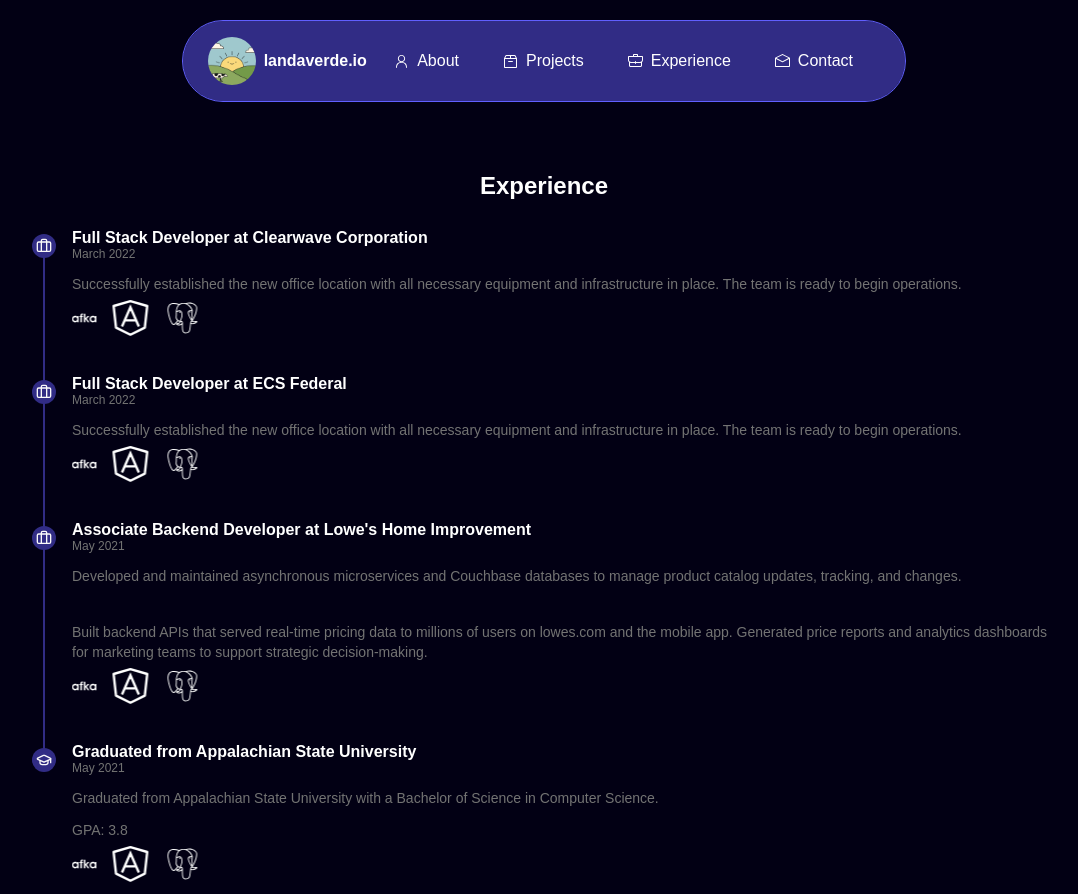
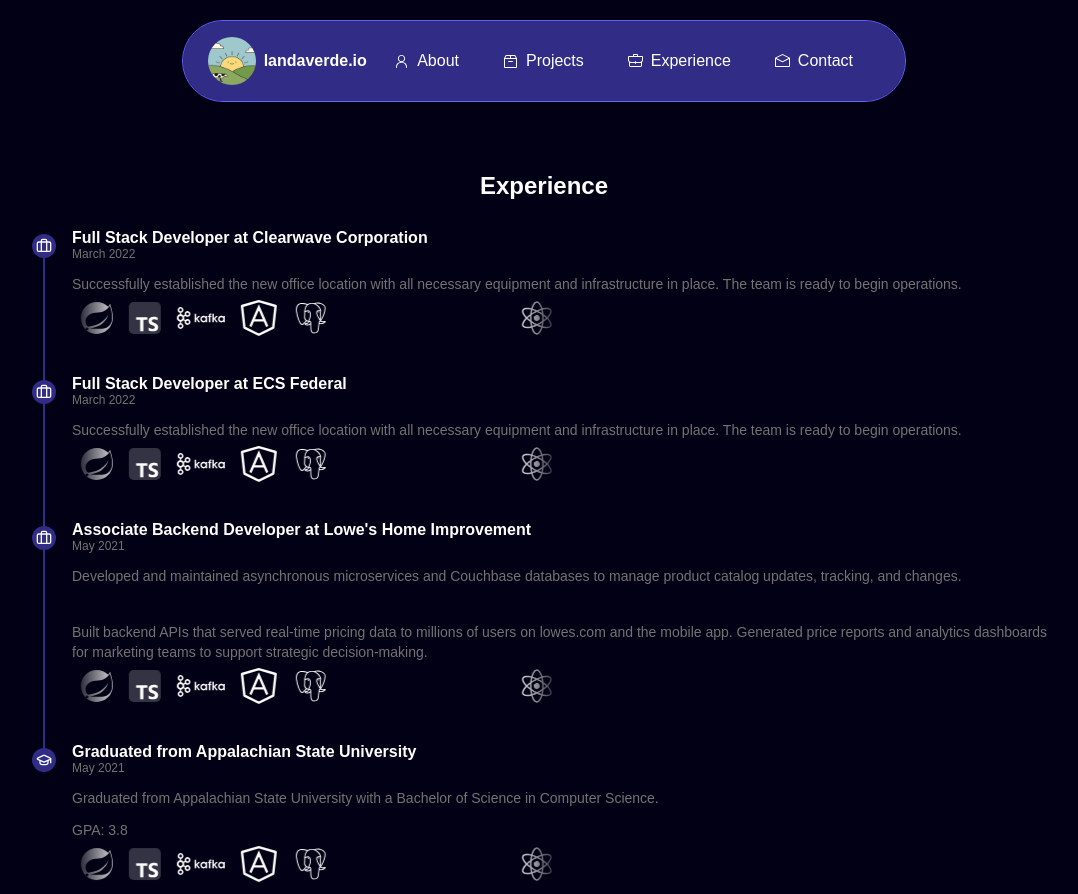
Before and after one commit to landaverdend/portfolio-site, a Next.js app: page /experience in a window 1280 px wide. Shown: the whole page, without its empty margins (96-1174 px from the left). Built offline with nearby package versions, Linux system fonts and the light colour scheme.

Commit message:
asdfasdf

```diff
--- a/app/globals.css
+++ b/app/globals.css
@@ -112,7 +112,7 @@
   --color-sidebar-border: var(--sidebar-border);
   --color-sidebar-ring: var(--sidebar-ring);
 
-  --animate-dock-slide: dock-slide linear 10s infinite;
+  --animate-dock-slide: dock-slide linear 5s infinite;
 
   @keyframes dock-slide {
     0% {
@@ -120,7 +120,7 @@
     }
 
     100% {
-      transform: translateX(-100%);
+      transform: translateX(-50%);
     }
   }
 }
--- a/components/ui/tech-carousel.tsx
+++ b/components/ui/tech-carousel.tsx
@@ -14,14 +14,19 @@ export default function TechCarousel({}) {
     <PostgreSQLSVG className="fill-white w-9 h-9 " />,
   ];
 
-  const animationDrawer = 'col-span-2 flex flex-row items-center justify-center gap-4 animate-dock-slide';
-
   return (
-    <div className="w-8/10 overflow-hidden sm:w-1/2">
-      <div className={animationDrawer}>
-        {items.map((item, i) => (
-          <span key={i}>{item}</span>
-        ))}
+    <div className="w-8/10 overflow-hidden sm:w-1/2 [mask-image:linear-gradient(90deg,transparent_0%,#000_10%,#000_90%,transparent_100%)]">
+      <div className="flex animate-dock-slide" style={{ width: '200%' }}>
+        <div className="col-span-2 flex flex-row items-center gap-4" style={{ width: '50%', flexShrink: 0 }}>
+          {items.map((item, i) => (
+            <span key={i}>{item}</span>
+          ))}
+        </div>
+        <div className="col-span-2 flex flex-row items-center gap-4" style={{ width: '50%', flexShrink: 0 }}>
+          {items.map((item, i) => (
+            <span key={i}>{item}</span>
+          ))}
+        </div>
       </div>
     </div>
   );
```
